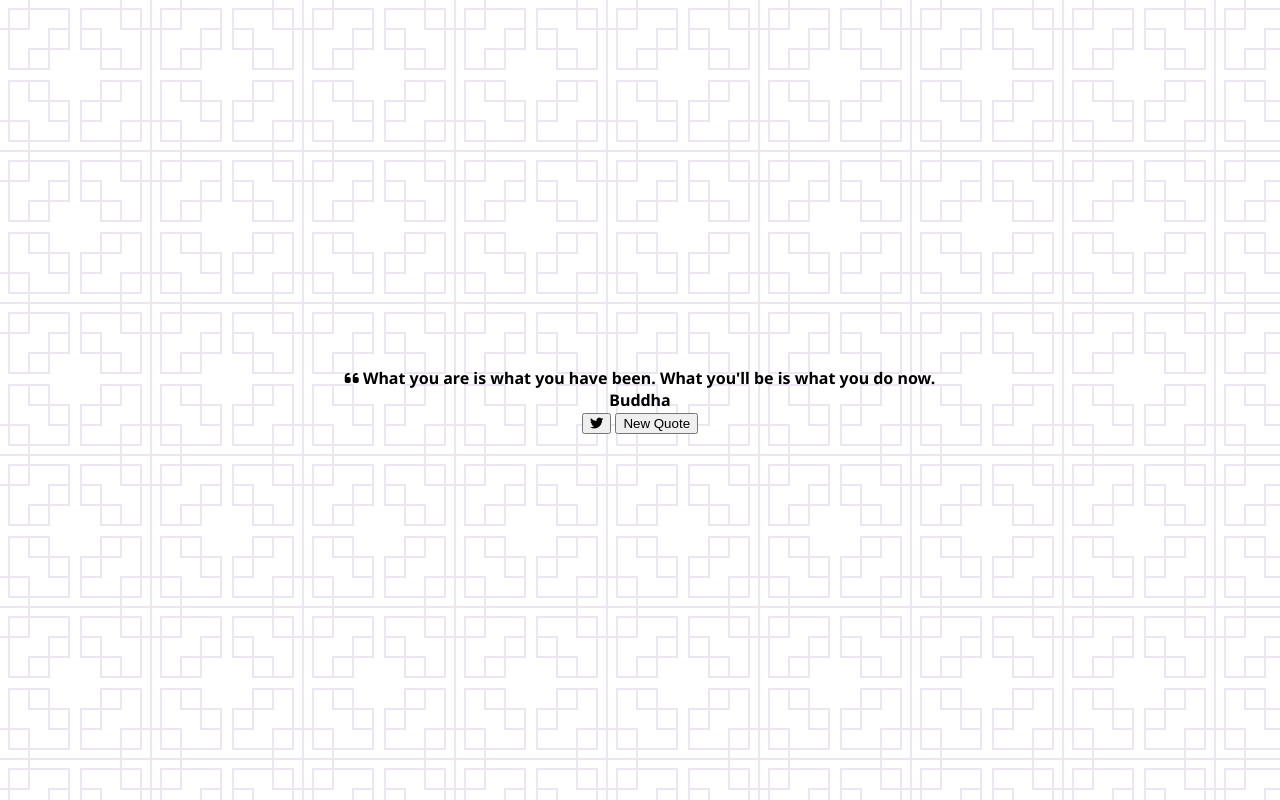
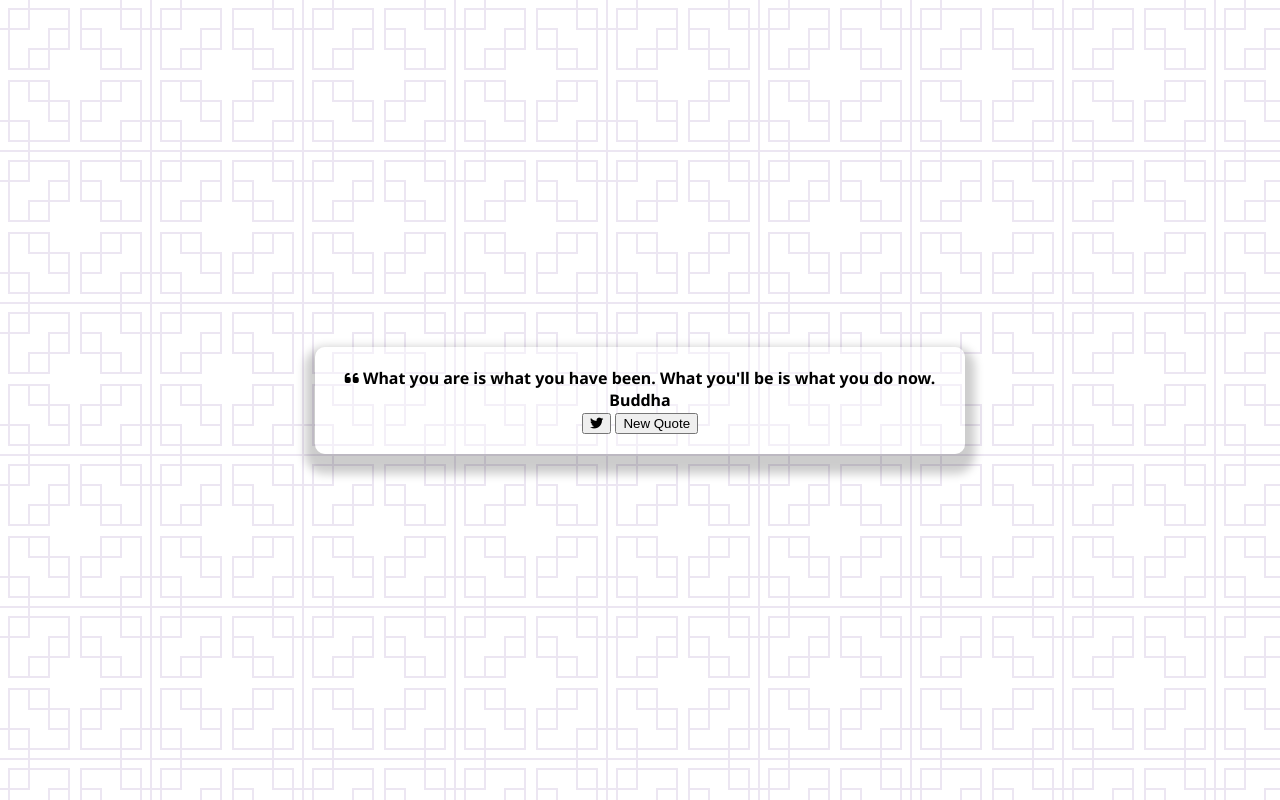
Before and after one commit to angelammor/quote-generator, a plain HTML site: page index.html in a window 1280 px wide. Drawn offline with Linux system fonts and the light colour scheme.

Commit message:
fixed quote-container class in style.css

```diff
--- a/style.css
+++ b/style.css
@@ -18,7 +18,7 @@ body {
     justify-content: center;
 }
 
-quote-container {
+.quote-container {
     width: auto;
     max-width: 900px;
     padding: 20px 30px;
```
